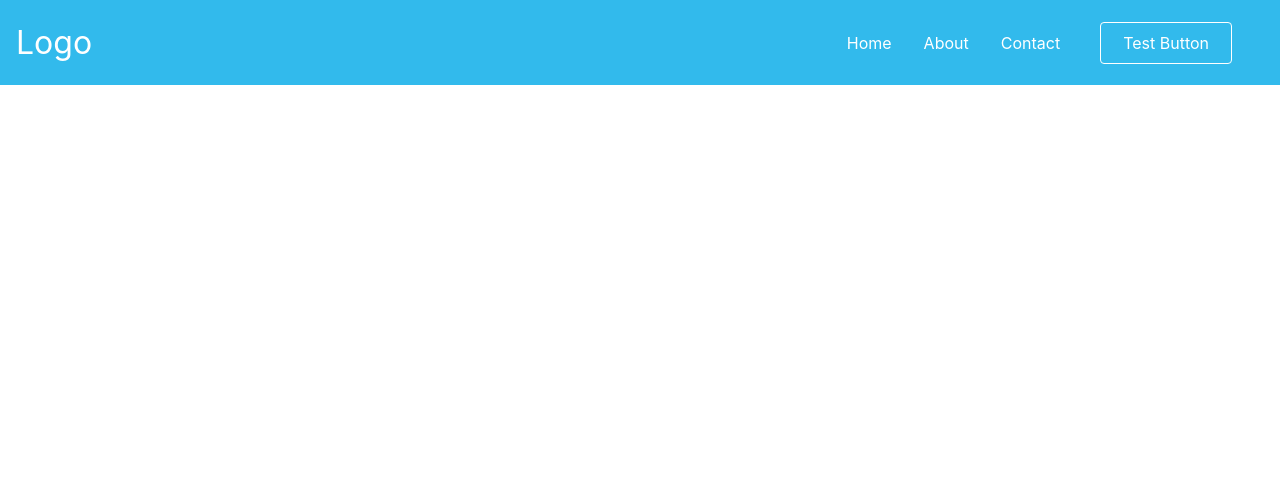
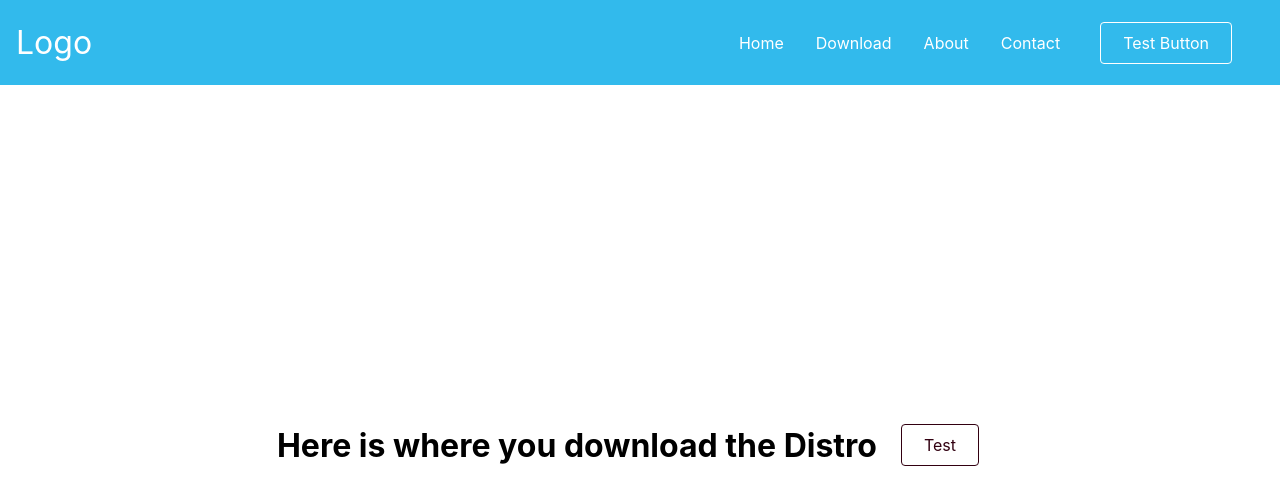
Before and after one commit to Thatguyonfire240/paimon-os, a React (Create React App) app: page /download in a window 1280 px wide. Shown: the top 504 px of the page. Built offline with nearby package versions, Linux system fonts and the light colour scheme.

Commit message:
Added a download button and some stuff to the download page

```diff
--- a/src/App.css
+++ b/src/App.css
@@ -83,3 +83,11 @@
   align-items: center;
   text-align: center;
 }
+
+#button {
+  display: flex;
+  align-items: center;
+  border-radius: 4px;
+  background: transparent;
+  padding: 10px 22px;
+}
--- a/src/App.js
+++ b/src/App.js
@@ -5,6 +5,7 @@ import Navbar from "./components/Navbar"
 import Home from './pages'
 import About from './pages/about'
 import Contact from './pages/contact'
+import Download from './pages/download'
 
 function App() {
   return (
@@ -13,7 +14,9 @@ function App() {
       <Routes>
         <Route path="/" element={<Home />} />
         <Route path="/about" element={<About />} />
-        <Route path="contact" element={<Contact />} />
+        <Route path="/contact" element={<Contact />} />
+        <Route path="/download" element={<Download />} />
+        <Route path="https://www.google.com" href="https://www.google.com"/>
       </Routes>
     </BrowserRouter>
   );
--- /dev/null
+++ b/src/components/Buttons/ButtonElements.js
@@ -0,0 +1,30 @@
+import { NavLink as Link } from "react-router-dom"
+import styled from "styled-components"
+
+export const Btn = styled.nav`
+    display: flex;
+    align-items: center;
+    margin-right: 24px;
+
+    @media screen and (max-width: 768px) {
+        display: none;
+    }
+`
+
+export const BtnLink = styled(Link)`
+    border-radius: 4px;
+    background: transparent;
+    padding: 10px 22px;
+    color: #320011;
+    outline: none;
+    border: 1px solid #320011;
+    cursor: pointer;
+    transition: all 0.2 ease-in-out;
+    text-decoration: none;
+    margin-left: 24px;
+    &:hover {
+        transition: all 0.2 ease-in-out;
+        background: #320011;
+        color: #fff;
+    }
+`
--- a/src/components/Navbar/index.js
+++ b/src/components/Navbar/index.js
@@ -23,6 +23,9 @@ const Navbar = () => {
                     <NavLink to="/" activeStyle={{ color:'black' }}>
                         Home
                     </NavLink>
+                    <NavLink to="/download" activeStyle={{ color:'black' }}>
+                        Download
+                    </NavLink>
                     <NavLink to="/about" activeStyle={{ color:'black' }}>
                         About
                     </NavLink>
--- /dev/null
+++ b/src/pages/download.js
@@ -0,0 +1,23 @@
+import {
+    Btn,
+    BtnLink,
+} from "../components/Buttons/ButtonElements"
+
+const Download = () => {
+    return (
+        <div>
+            <div id="div2">
+                <div id="center">
+                    <h1>Here is where you download the Distro</h1>
+                    <Btn>
+                        <BtnLink to="./test-file.txt" target="_blank" download>
+                                Test
+                        </BtnLink>
+                    </Btn>
+                </div>
+            </div>
+        </div>
+    );
+};
+
+export default Download;
```
Also changed, not shown: src/pages/test-file.txt (added).
